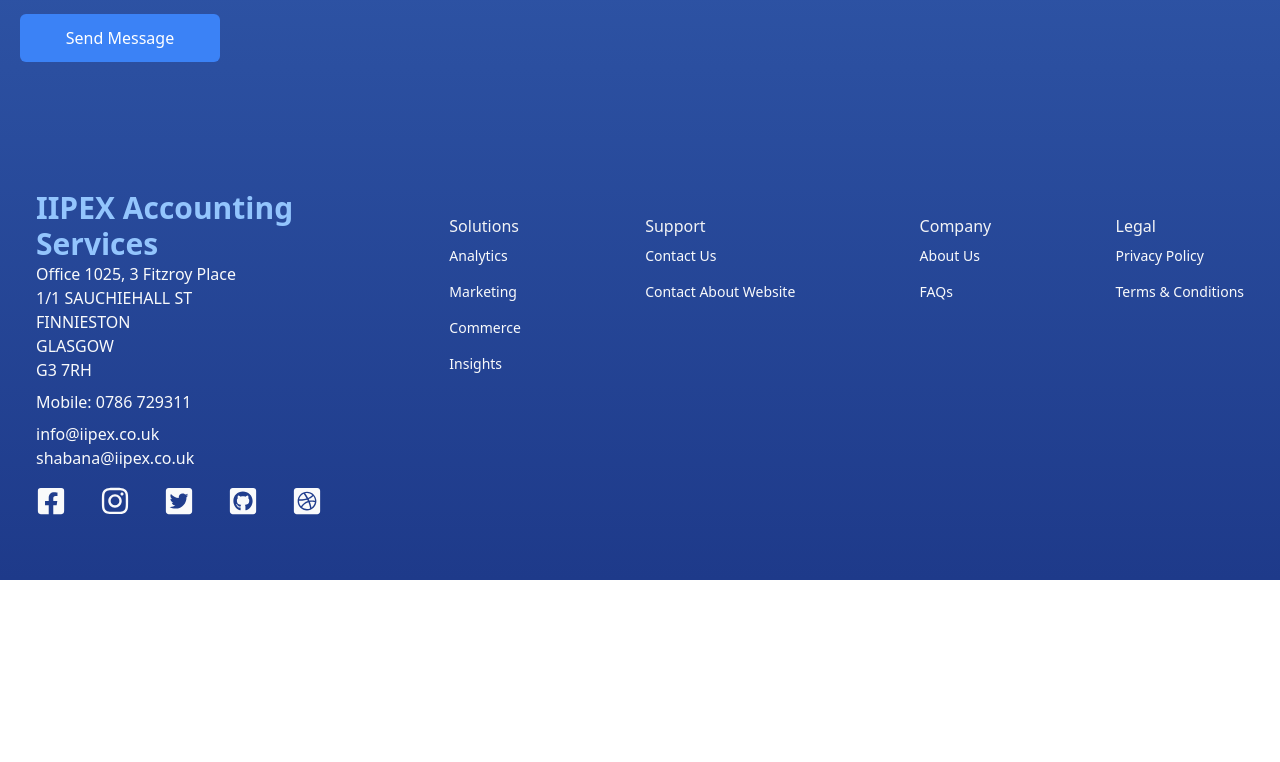
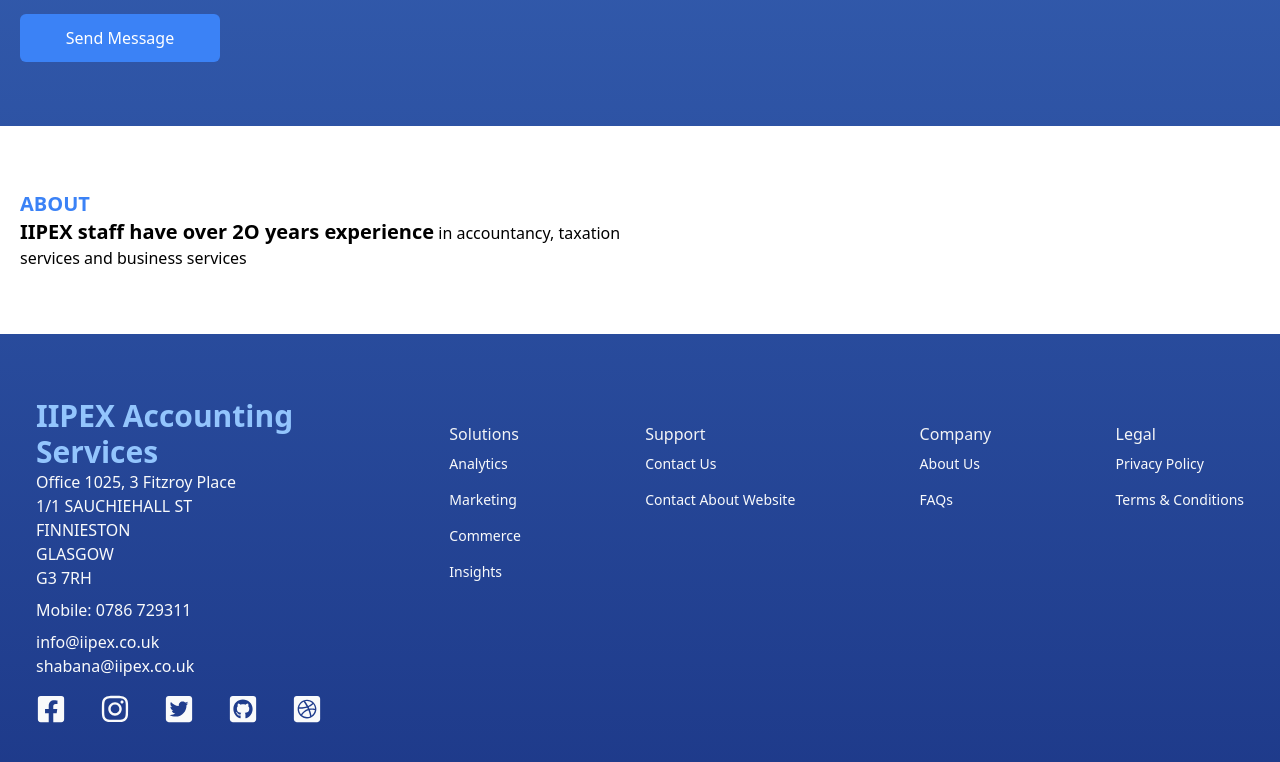
Before and after one commit to dhdylanhuang/iipex-bookkeeping, a React (Create React App) app in the folder iipex-webapp/: page / in a window 1280 px wide. Shown: the part 2028-2790 px from the top of the page. Before the commit the page ends 2608 px from the top, so only its background shows below. Built offline with nearby package versions, Linux system fonts and the light colour scheme.

Commit message:
About Section

```diff
--- a/iipex-webapp/src/App.js
+++ b/iipex-webapp/src/App.js
@@ -5,6 +5,7 @@ import Services from './components/Services';
 import InfoPerformance from './components/InfoPerformance';
 import Enquiry from './components/Enquiry';
 import Footer from './components/Footer';
+import About from './components/About';
 
 function App() {
   return (
@@ -24,6 +25,9 @@ function App() {
       <div id='enquiry'>
         <Enquiry />
       </div>
+      <div id='about'>
+        <About />
+      </div>
       <div id='footer'>
         <Footer />
       </div>
--- /dev/null
+++ b/iipex-webapp/src/components/About.jsx
@@ -0,0 +1,19 @@
+import React from 'react';
+
+const About = () => {
+  return (
+    <div className='w-full bg-white py-16 px-4'>
+      <div className='max-w-[1240px] mx-auto grid md:grid-cols-2'>
+        <div className='flex flex-col justify-center'>
+          <p className='text-xl text-blue-500 font-bold'>ABOUT</p>
+          <p>
+            <span className='md:text-xl sm:text-lg text-base font-bold py-2'>IIPEX staff have over 2O years experience</span> in accountancy, taxation services and business services
+          </p>
+          {/* <button className='bg-black text-[#00df9a] w-[200px] rounded-md font-medium my-6 mx-auto md:mx-0 py-3'>Get Started</button> */}
+        </div>
+      </div>
+    </div>
+  );
+};
+
+export default About;
--- a/iipex-webapp/src/components/Navbar.jsx
+++ b/iipex-webapp/src/components/Navbar.jsx
@@ -13,7 +13,7 @@ function Navbar() {
         <h1 className='w-full pt-4 text-4xl font-bold text-white text-center text-outline-blue'>IIPEX Accounting Services</h1>
         <ul className='text-xl justify-between items-center hidden md:flex'>
             <li className='p-4'><a href="#home">Home</a></li>
-            <li className='p-4'><a href="#footer">About</a></li>
+            <li className='p-4'><a href="#about">About</a></li>
             <li className='p-4'><a href="#services">Services</a></li>
             <li className='p-4'><a href="#info">INFO</a></li>
             <li className='p-4'><a href="#footer">Contact Us</a></li>
@@ -25,7 +25,7 @@ function Navbar() {
             <h1 className='w-full text-3xl m-4 font-bold text-white'>IIPEX Accounting Services</h1>
             <ul className='uppercase p-4'>
                 <li className='p-4 border-b border-grey-600'><a href="#home">Home</a></li>
-                <li className='p-4 border-b border-grey-600'><a href="#footer">About</a></li>
+                <li className='p-4 border-b border-grey-600'><a href="#about">About</a></li>
                 <li className='p-4 border-b border-grey-600'><a href="#services">Services</a></li>
                 <li className='p-4 border-b border-grey-600'><a href="#info">INFO</a></li>
                 <li className='p-4 border-b border-grey-600'><a href="#footer">Contact Us</a></li>
```
